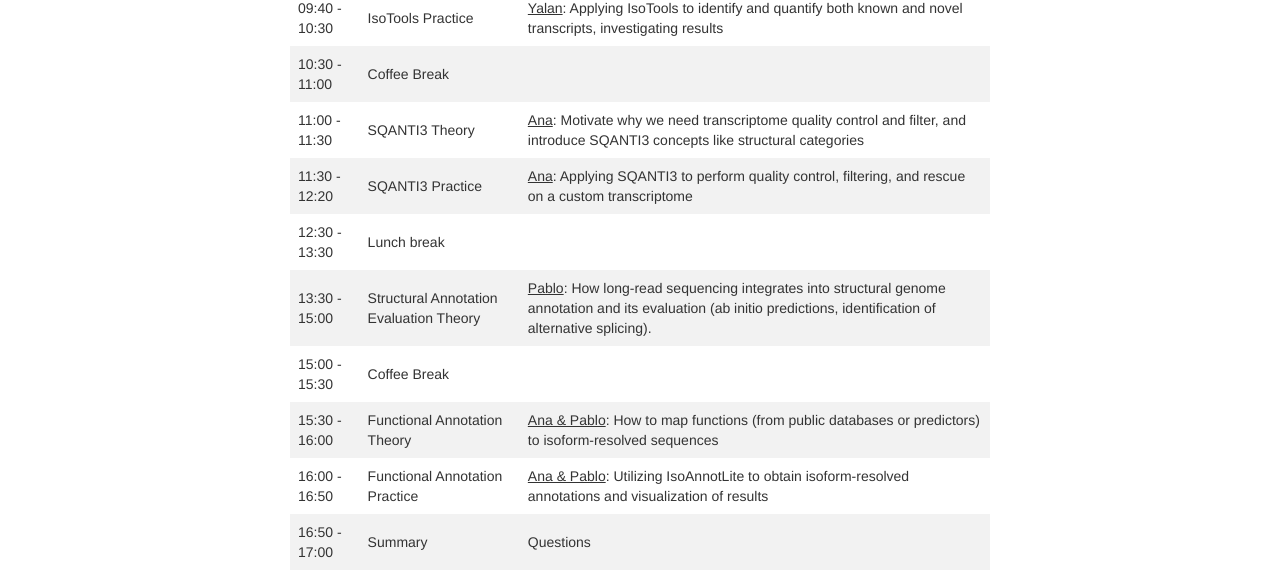
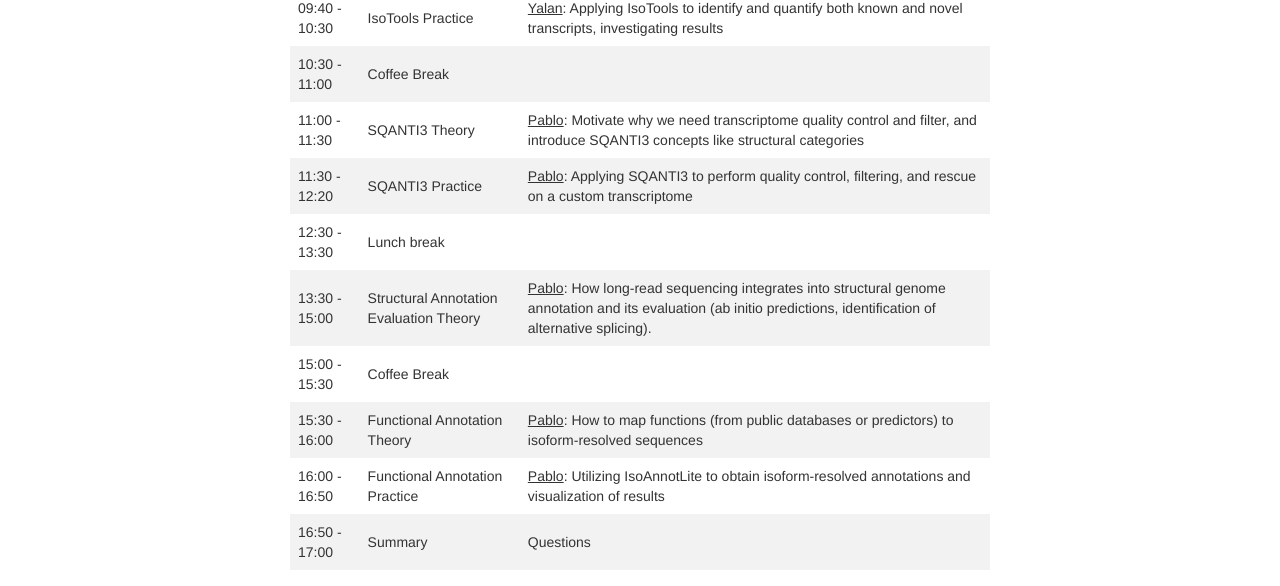
Before and after one commit to ConesaLab/VALT_Summer_Course, a Jekyll site: the page built from pages/day2.md, in a window 1280 px wide. Shown: the part 739-1325 px from the top of the page. Built offline with Jekyll 4.4.1, drawn with Linux system fonts in a browser that asks for light colours.

Commit message:
Update instructors for SQANTI3 and Functional Annotation (Day 2)

```diff
--- a/pages/day2.md
+++ b/pages/day2.md
@@ -28,13 +28,13 @@ schemadotorg:
 | 09:20 - 09:40 | IsoTools Theory                   | <u>Yalan</u>: Overview of theory and concepts of IsoTools algorithm and functionalities                                                                                                                |
 | 09:40 - 10:30 | IsoTools Practice                 | <u>Yalan</u>: Applying IsoTools to identify and quantify both known and novel transcripts, investigating results                                                                                           |
 | 10:30 - 11:00 | Coffee Break                      |                                                                                                                                                                   |
-| 11:00 - 11:30 | SQANTI3 Theory                    | <u>Ana</u>: Motivate why we need transcriptome quality control and filter, and introduce SQANTI3 concepts like structural categories                                                                                           |
-| 11:30 - 12:20 | SQANTI3 Practice                  | <u>Ana</u>: Applying SQANTI3 to perform quality control, filtering, and rescue on a custom transcriptome                                                                      |
+| 11:00 - 11:30 | SQANTI3 Theory                    | <u>Pablo</u>: Motivate why we need transcriptome quality control and filter, and introduce SQANTI3 concepts like structural categories                                                                                           |
+| 11:30 - 12:20 | SQANTI3 Practice                  | <u>Pablo</u>: Applying SQANTI3 to perform quality control, filtering, and rescue on a custom transcriptome                                                                      |
 | 12:30 - 13:30 | Lunch break                       |                                                                                                                                                                   |
 | 13:30 - 15:00 | Structural Annotation Evaluation Theory | <u>Pablo</u>: How long-read sequencing integrates into structural genome annotation and its evaluation (ab initio predictions, identification of alternative splicing). |
 | 15:00 - 15:30 | Coffee Break                      |                                                                                                                                                                   |
-| 15:30 - 16:00 | Functional Annotation Theory      | <u>Ana & Pablo</u>: How to map functions (from public databases or predictors) to isoform-resolved sequences        |
-| 16:00 - 16:50 | Functional Annotation Practice    | <u>Ana & Pablo</u>: Utilizing IsoAnnotLite to obtain isoform-resolved annotations and visualization of results |
+| 15:30 - 16:00 | Functional Annotation Theory      | <u>Pablo</u>: How to map functions (from public databases or predictors) to isoform-resolved sequences        |
+| 16:00 - 16:50 | Functional Annotation Practice    | <u>Pablo</u>: Utilizing IsoAnnotLite to obtain isoform-resolved annotations and visualization of results |
 | 16:50 - 17:00 | Summary                           | Questions                                                                                                                                                         |
 
 ## Learning Objectives
```
